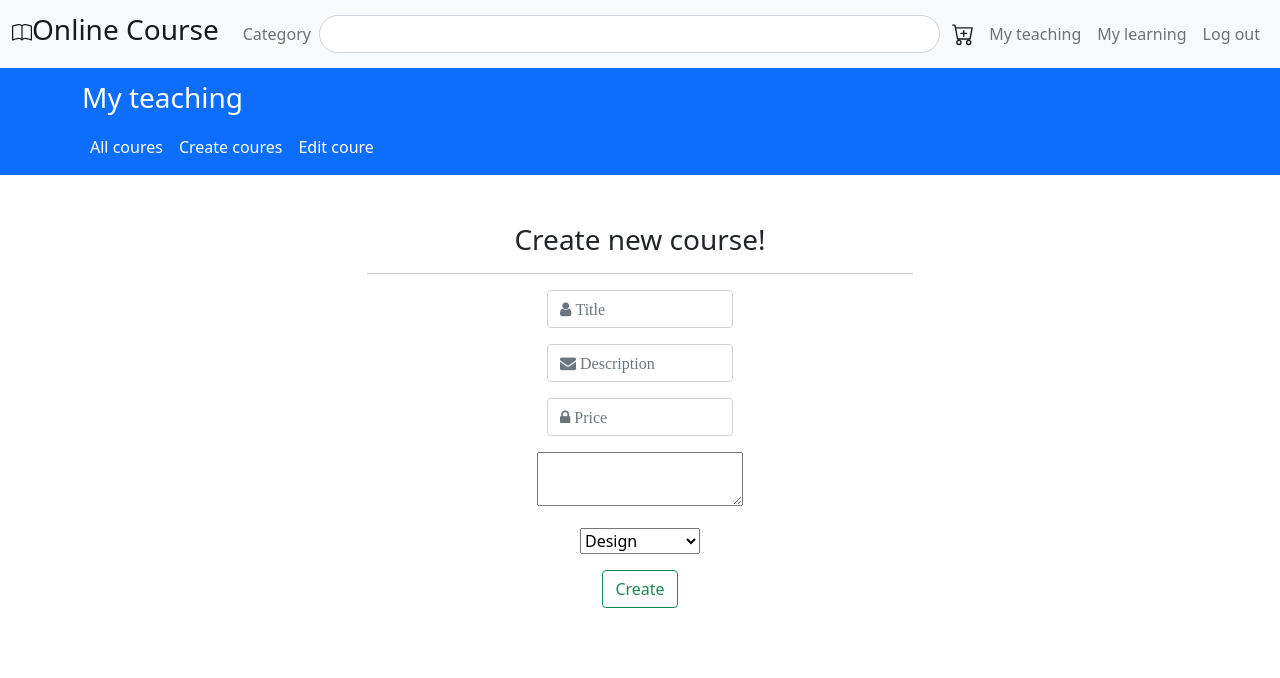
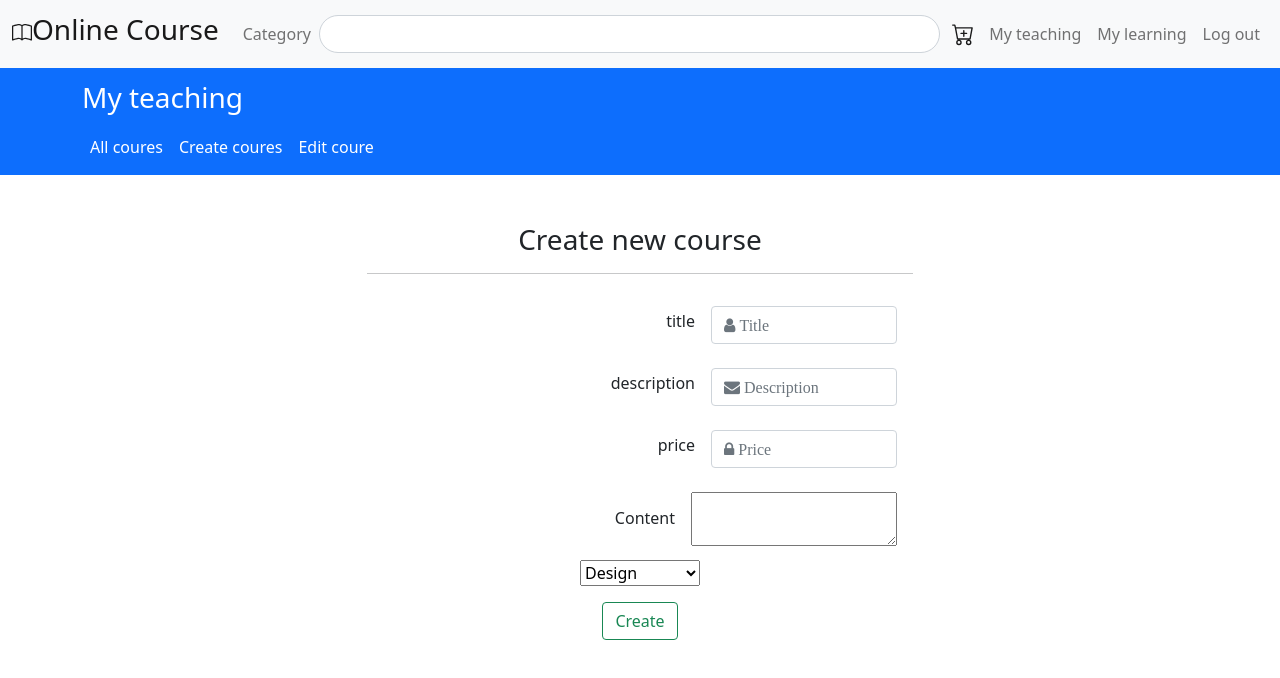
Before and after one commit to DeltaLF/online-course, a React (Create React App) app: page /instructor/course/new in a window 1280 px wide. Shown: the top 678 px of the page. Built offline with nearby package versions, Linux system fonts and the light colour scheme; sample sign-in values are in the browser's storage.

Commit message:
course form

```diff
--- a/src/components/instructor/CourseCreate.js
+++ b/src/components/instructor/CourseCreate.js
@@ -14,7 +14,7 @@ class CourseCreate extends React.Component {
       <div className="container">
         <div className="row mt-5">
           <div className="offset-md-3 col-md-6 align-self-center text-center text-nowrap">
-            <h3> Create new course!</h3>
+            <h3> Create new course</h3>
             <hr />
             <CourseForm onSubmit={this.onSubmit} name="Create" />
           </div>
--- a/src/components/instructor/CourseForm.js
+++ b/src/components/instructor/CourseForm.js
@@ -13,7 +13,8 @@ class CourseForm extends React.Component {
     }
   }
 
-  renderInput = ({ input, meta, placeholder, type }) => {
+  renderInput = (args) => {
+    const { input, meta, placeholder, type } = args;
     //console.log("input", input, meta);
     const className = `field ${
       meta.error && meta.touched ? "" : "" //"is-invalid" : "is-valid"
@@ -21,10 +22,12 @@ class CourseForm extends React.Component {
     //console.log("renderInput", input, meta);
     // input from filed built-in
     // label from our defined
+    console.log("args...", args);
     return (
       <div className={className}>
         <i className="fa">
           <input
+            id={input.name}
             className="form-control "
             {...input}
             placeholder={placeholder}
@@ -47,7 +50,65 @@ class CourseForm extends React.Component {
     //console.log("render in form", this.props);
     return (
       <form onSubmit={this.props.handleSubmit(this.onSubmit)}>
-        <div className="mb-3">
+        <div className="row g-3 align-items-center justify-content-end m-2">
+          <div className="col-auto">
+            <label htmlFor="title" className="form-label">
+              title
+            </label>
+          </div>
+          <div className="col-auto">
+            <Field
+              name="title"
+              component={this.renderInput}
+              type="text"
+              placeholder="&#xf007; Title"
+            />
+          </div>
+        </div>
+        <div className="row g-3 align-items-center  justify-content-end m-2">
+          <div className="col-auto">
+            <label htmlFor="description" className="form-label">
+              description
+            </label>
+          </div>
+          <div className="col-auto">
+            <Field
+              formType={this.props.name}
+              name="description"
+              component={this.renderInput}
+              type="text"
+              placeholder="&#xf0e0; Description"
+            />
+          </div>
+        </div>
+        <div className="row g-3 align-items-center  justify-content-end m-2">
+          <div className="col-auto">
+            <label htmlFor="price" className="form-label">
+              price
+            </label>
+          </div>
+          <div className="col-auto">
+            <Field
+              formType={this.props.name}
+              name="price"
+              component={this.renderInput}
+              type="number"
+              placeholder="&#xf023; Price"
+            />
+          </div>
+        </div>
+        <div className="row g-3 align-items-center  justify-content-end m-2">
+          <div className="col-auto">
+            <label htmlFor="Content" className="form-label">
+              Content
+            </label>
+          </div>
+          <div className="col-auto">
+            <Field name="Content" component="textarea" />
+          </div>
+        </div>
+
+        {/* <div className="mb-3 row g-3 align-items-center">
           <Field
             name="title"
             component={this.renderInput}
@@ -57,6 +118,7 @@ class CourseForm extends React.Component {
         </div>
 
         <div className="mb-3">
+          <label htmlFor="description">description</label>
           <Field
             formType={this.props.name}
             name="description"
@@ -78,7 +140,7 @@ class CourseForm extends React.Component {
 
         <div className="mb-3">
           <Field name="Content" component="textarea" />
-        </div>
+        </div> */}
 
         <div className="mb-3">
           <Field name="Category" component="select">
```
